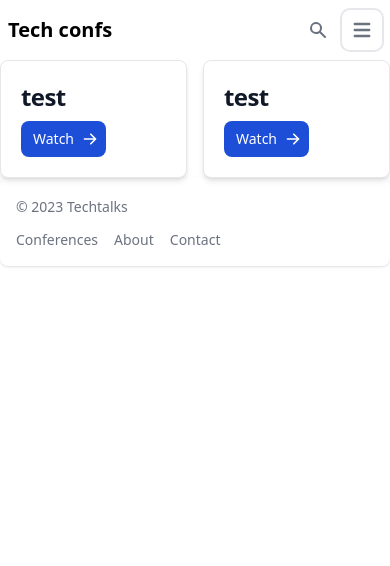
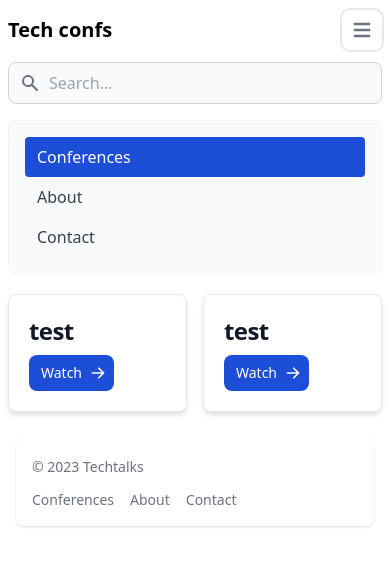
Before and after one commit to JeanDavidDaviet/tech-confs-website, a Next.js app: page / in a window 390 px wide. Both pictures are taken after a click on the button "Open menu". Shown: the top 566 px of the page. Built offline with nearby package versions, Linux system fonts and the light colour scheme.

Commit message:
add menu state

```diff
--- a/components/Footer.js
+++ b/components/Footer.js
@@ -2,7 +2,8 @@ import Link from "next/link";
 
 export default function Footer() {
     return (
-        <footer className="p-4 bg-white rounded-lg shadow md:flex md:items-center md:justify-between md:p-6">
+        <footer className="p-4">
+            <div className="p-4 bg-white rounded-lg shadow md:flex md:items-center md:justify-between md:p-6">
                 <span className="text-sm text-gray-500 sm:text-center">© 2023 <Link href="/" className="hover:underline">Techtalks</Link>
                 </span>
                 <ul className="flex flex-wrap items-center mt-3 text-sm text-gray-500 sm:mt-0">
@@ -16,6 +17,7 @@ export default function Footer() {
                         <Link href="#" className="hover:underline">Contact</Link>
                     </li>
                 </ul>
+            </div>
         </footer>
     )
 }
--- a/components/Header.js
+++ b/components/Header.js
@@ -1,6 +1,13 @@
 import Link from "next/link";
+import { useState } from "react";
 
 export default function Header() {
+    const [menuOpen, setMenuOpen] = useState(false)
+
+    const handleMenu = () => {
+        setMenuOpen(open => !open)
+    }
+
     return (
         <nav className="bg-white border-gray-200 px-2 sm:px-4 py-2.5 rounded">
             <div className="container flex flex-wrap justify-between items-center mx-auto">
@@ -8,10 +15,6 @@ export default function Header() {
                     <span className="self-center text-xl font-semibold whitespace-nowrap">Tech confs</span>
                 </Link>
                 <div className="flex md:order-2">
-                    <button type="button" data-collapse-toggle="navbar-search" aria-controls="navbar-search" aria-expanded="false" className="md:hidden text-gray-500 hover:bg-gray-100 focus:outline-none focus:ring-4 focus:ring-gray-200 rounded-lg text-sm p-2.5 mr-1">
-                        <svg className="w-5 h-5" aria-hidden="true" fill="currentColor" viewBox="0 0 20 20" xmlns="http://www.w3.org/2000/svg"><path fillRule="evenodd" d="M8 4a4 4 0 100 8 4 4 0 000-8zM2 8a6 6 0 1110.89 3.476l4.817 4.817a1 1 0 01-1.414 1.414l-4.816-4.816A6 6 0 012 8z" clipRule="evenodd"></path></svg>
-                        <span className="sr-only">Search</span>
-                    </button>
                     <div className="hidden relative md:block">
                         <div className="flex absolute inset-y-0 left-0 items-center pl-3 pointer-events-none">
                             <svg className="w-5 h-5 text-gray-500" aria-hidden="true" fill="currentColor" viewBox="0 0 20 20" xmlns="http://www.w3.org/2000/svg"><path fillRule="evenodd" d="M8 4a4 4 0 100 8 4 4 0 000-8zM2 8a6 6 0 1110.89 3.476l4.817 4.817a1 1 0 01-1.414 1.414l-4.816-4.816A6 6 0 012 8z" clipRule="evenodd"></path></svg>
@@ -19,12 +22,12 @@ export default function Header() {
                         </div>
                         <input type="text" id="search-navbar" className="block p-2 pl-10 w-full text-gray-900 bg-gray-50 rounded-lg border border-gray-300 sm:text-sm focus:ring-blue-500 focus:border-blue-500" placeholder="Search..." />
                     </div>
-                    <button data-collapse-toggle="navbar-search" type="button" className="inline-flex items-center p-2 text-sm text-gray-500 rounded-lg md:hidden hover:bg-gray-100 focus:outline-none focus:ring-2 focus:ring-gray-200" aria-controls="navbar-search" aria-expanded="false">
+                    <button onClick={handleMenu} data-collapse-toggle="navbar-search" type="button" className="inline-flex items-center p-2 text-sm text-gray-500 rounded-lg md:hidden hover:bg-gray-100 focus:outline-none focus:ring-2 focus:ring-gray-200" aria-controls="navbar-search" aria-expanded="false">
                         <span className="sr-only">Open menu</span>
                         <svg className="w-6 h-6" aria-hidden="true" fill="currentColor" viewBox="0 0 20 20" xmlns="http://www.w3.org/2000/svg"><path fillRule="evenodd" d="M3 5a1 1 0 011-1h12a1 1 0 110 2H4a1 1 0 01-1-1zM3 10a1 1 0 011-1h12a1 1 0 110 2H4a1 1 0 01-1-1zM3 15a1 1 0 011-1h12a1 1 0 110 2H4a1 1 0 01-1-1z" clipRule="evenodd"></path></svg>
                     </button>
                 </div>
-                <div className="hidden justify-between items-center w-full md:flex md:w-auto md:order-1" id="navbar-search">
+                <div className={(menuOpen ? "" : "hidden") + " justify-between items-center w-full md:flex md:w-auto md:order-1"} id="navbar-search">
                     <div className="relative mt-3 md:hidden">
                         <div className="flex absolute inset-y-0 left-0 items-center pl-3 pointer-events-none">
                             <svg className="w-5 h-5 text-gray-500" aria-hidden="true" fill="currentColor" viewBox="0 0 20 20" xmlns="http://www.w3.org/2000/svg"><path fillRule="evenodd" d="M8 4a4 4 0 100 8 4 4 0 000-8zM2 8a6 6 0 1110.89 3.476l4.817 4.817a1 1 0 01-1.414 1.414l-4.816-4.816A6 6 0 012 8z" clipRule="evenodd"></path></svg>
--- a/pages/index.js
+++ b/pages/index.js
@@ -28,7 +28,7 @@ export default function Home({ conferences }) {
         <link rel="icon" href="/favicon.ico" />
       </Head>
       <Header />
-      <main>
+      <main className="px-2 sm:px-4 py-2.5">
         <ul className="grid gap-4 grid-cols-2 md:grid-cols-3 lg:grid-cols-4">
           {conferences.map((conference, id) => (
             <li key={ id } className="max-w-sm bg-white rounded-lg border border-gray-200 shadow-md">
```
Lines whose indentation alone changed are shown as unchanged.
